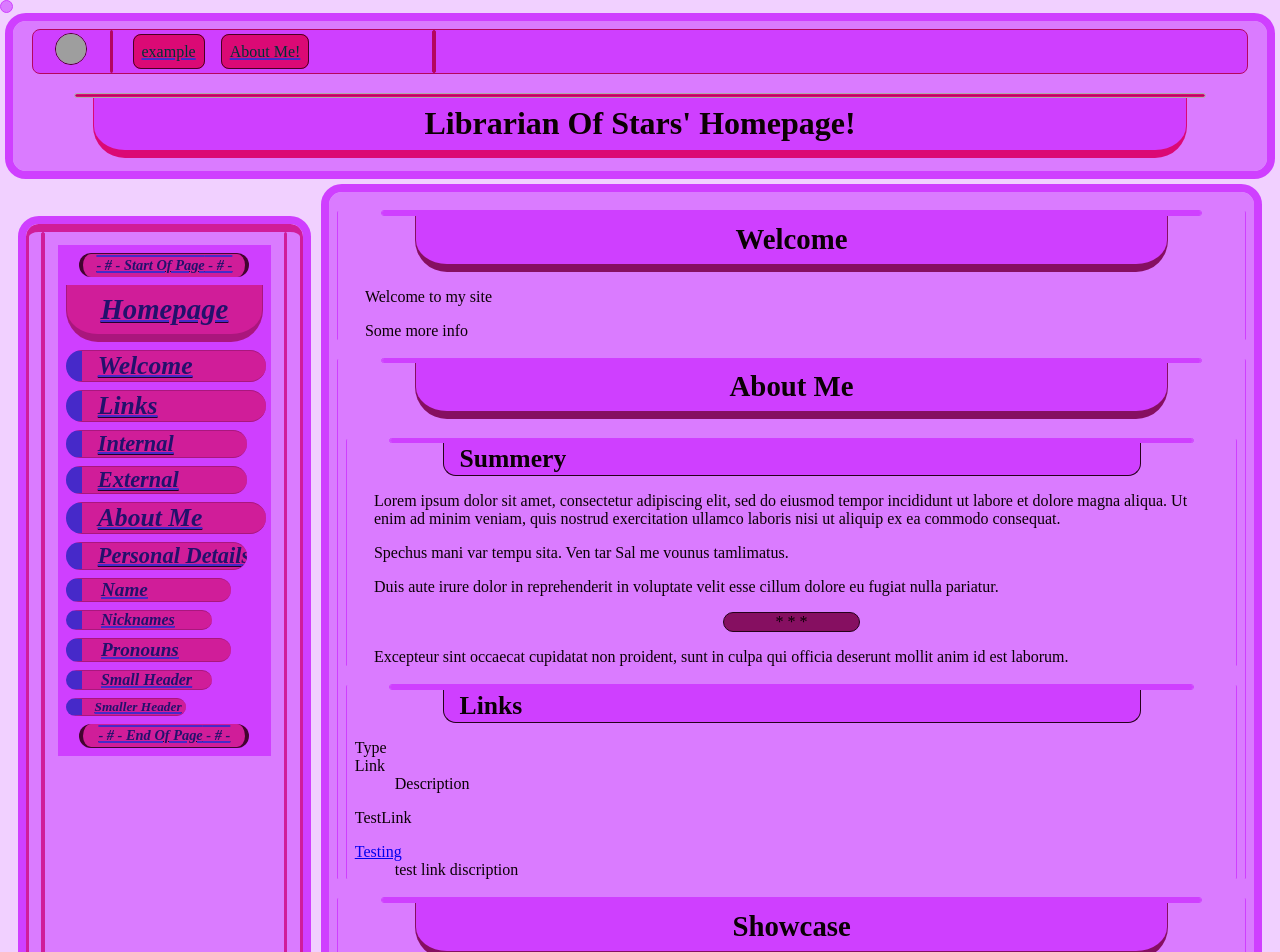
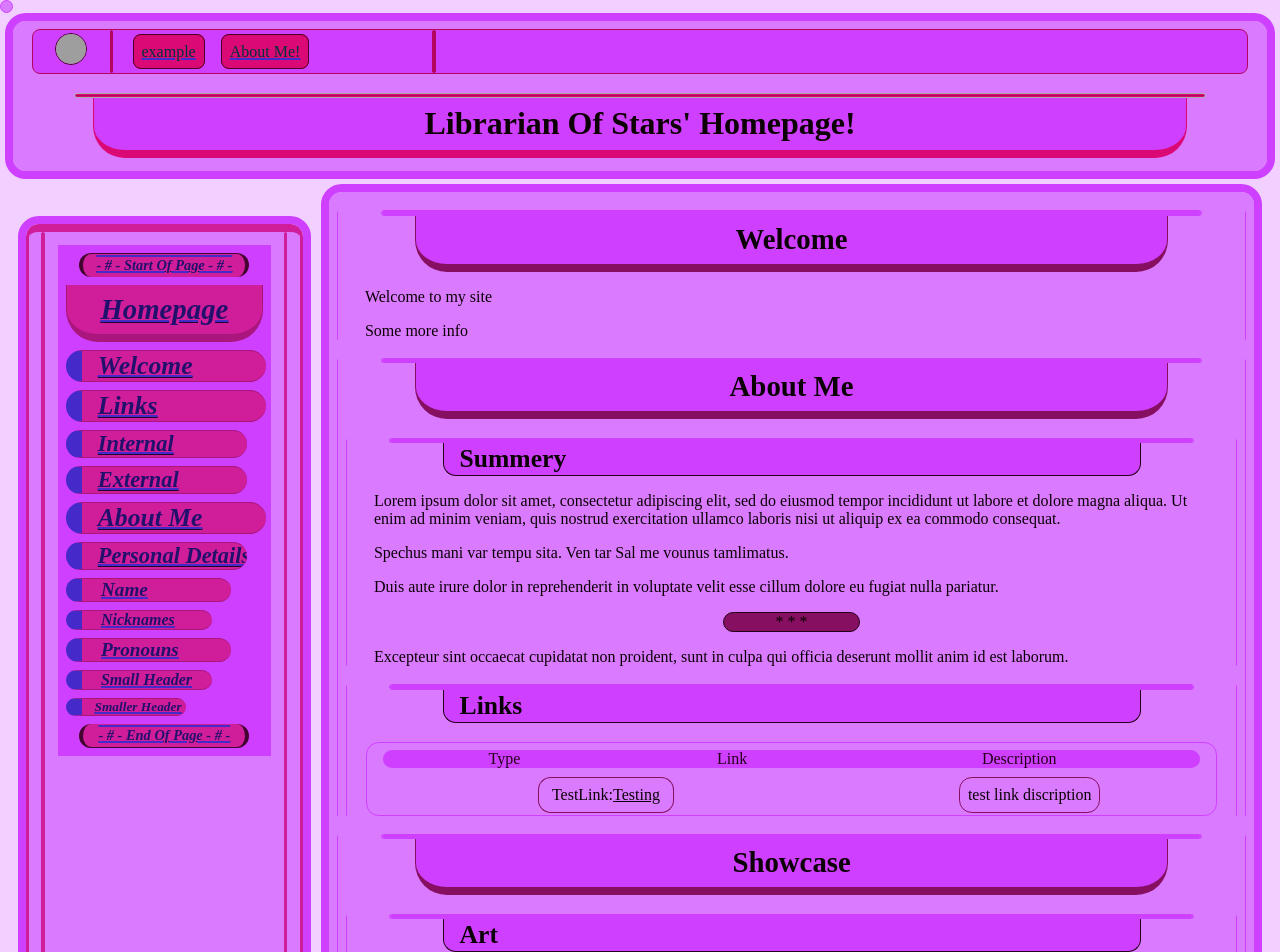
Before and after one commit to librarianofstars-ca-org/website, a Next.js app: page / in a window 1280 px wide. Shown: the top 952 px of the page. Built offline with nearby package versions, Linux system fonts and the light colour scheme; grey boxes are pictures that could not be loaded.

Commit message:
fix: changed nesting of elements, required different selectors

```diff
--- a/styles/components/blocks/link_block.css
+++ b/styles/components/blocks/link_block.css
@@ -1,36 +1,25 @@
 /* Wrapper around section */
-div.section.content:has(div.link-block) {
+div.section.content:has(dl.link-block) {
     display: grid;
     grid-template-columns: minmax(0, 1fr) minmax(0, 1fr);
     grid-template-rows: 1fr;
 }
 
 /* total */
-div.link-block {
-    margin: var(--size-lg)
-}
-
-/* List heading */
-div.link-block h4 {
-    margin-inline: auto;
-    padding-inline: var(--size-sm);
-    border-color: var(--color-block-link-accent);
-}
-
-/* List of links */
-div.link-block dl {
+dl.link-block {
     display: grid;
     grid-auto-rows: 1fr;
     grid-template-columns: minmax(0, 2fr) minmax(0, 2fr) minmax(0, 3fr);
     grid-template-rows: 2rem;
     align-items: center;
 
+    margin: var(--size-lg);
     border: var(--size-tn) solid var(--color-block-link-main);
     border-radius: var(--size-sm);
 }
 
 /* head elements */
-div.link-block dl .head {
+dl.link-block .head {
     grid-row: 1;
 
     margin: 0;
@@ -42,34 +31,34 @@ div.link-block dl .head {
 }
 
 /* wrapper for left elemnets */
-div.link-block dl dt.body {
+dl.link-block dt.body {
     display: contents;
 }
 
 /* Type */
-div.link-block dl dt.body p {
+dl.link-block dt.body p {
     grid-column: 1 / 2;
     justify-self: end;
 }
 
 /* type and link sep */
-div.link-block dl dt.body p::after {
+dl.link-block dt.body p::after {
     content: ": ";
 }
 
 /* Link */
-div.link-block dl dt.body a {
+dl.link-block dt.body a {
     grid-column: 2 / 3;
     justify-self: start;
 }
 
-/* div.link-block dl dt.body a,
-div.link-block dl dt.body p {
+/* dl.link-block dt.body a,
+dl.link-block dl dt.body p {
     width: auto;
 } */
 
 /* Disc only */
-div.link-block dl dd.body {
+dl.link-block dd.body {
     grid-column: -2 / -1;
     justify-self: center;
 
@@ -80,9 +69,9 @@ div.link-block dl dd.body {
 }
 
 /* Body elements general */
-div.link-block dl dd.body,
-div.link-block dl dt.body a,
-div.link-block dl dt.body p {
+dl.link-block dd.body,
+dl.link-block dt.body a,
+dl.link-block dt.body p {
     margin-block: var(--size-tn);
     padding: var(--size-xs);
     border: var(--size-tn) solid var(--color-block-link-accent);
@@ -93,8 +82,8 @@ div.link-block dl dt.body p {
 }
 
 /* left side of combined border radius */
-div.link-block dl .head.type,
-div.link-block dl dt.body p {
+dl.link-block .head.type,
+dl.link-block dt.body p {
     margin-inline-start: var(--size-xs);
     padding-inline: var(--size-sm) 0;
     border-inline-end-width: 0;
@@ -103,8 +92,8 @@ div.link-block dl dt.body p {
 }
 
 /* right side of combined border radius */
-div.link-block dl .head.disc,
-div.link-block dl dt.body a {
+dl.link-block .head.disc,
+dl.link-block dt.body a {
     margin-inline-end: var(--size-xs);
     padding-inline: 0 var(--size-sm);
     border-inline-start-width: 0;
```
